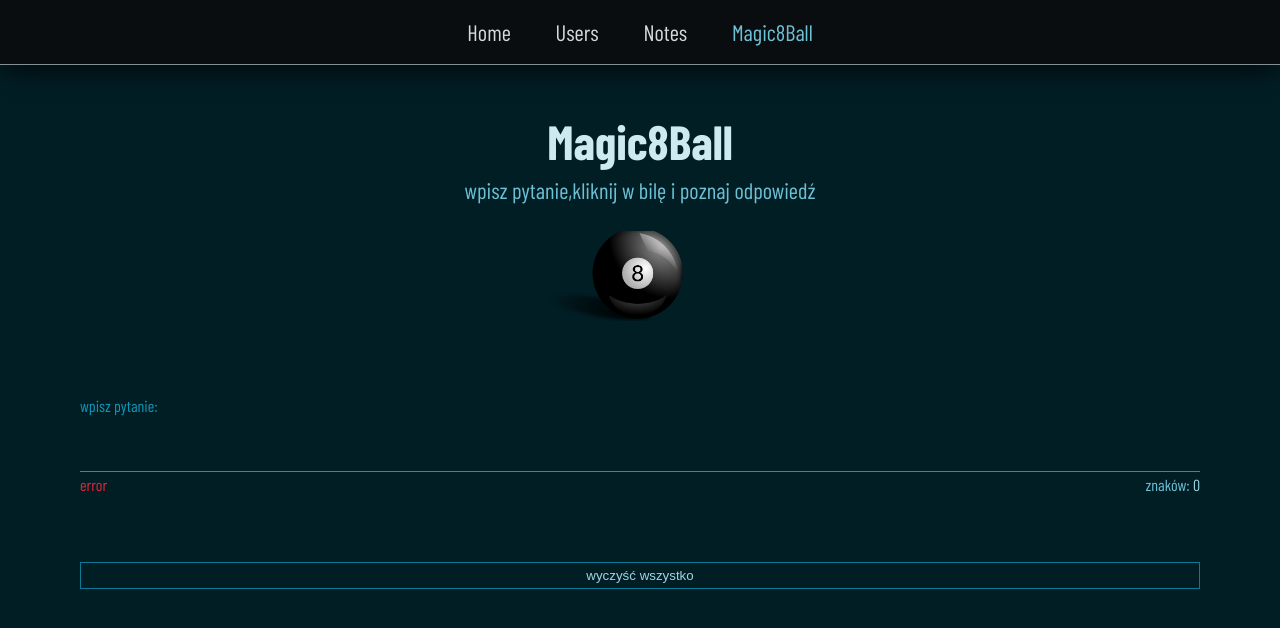
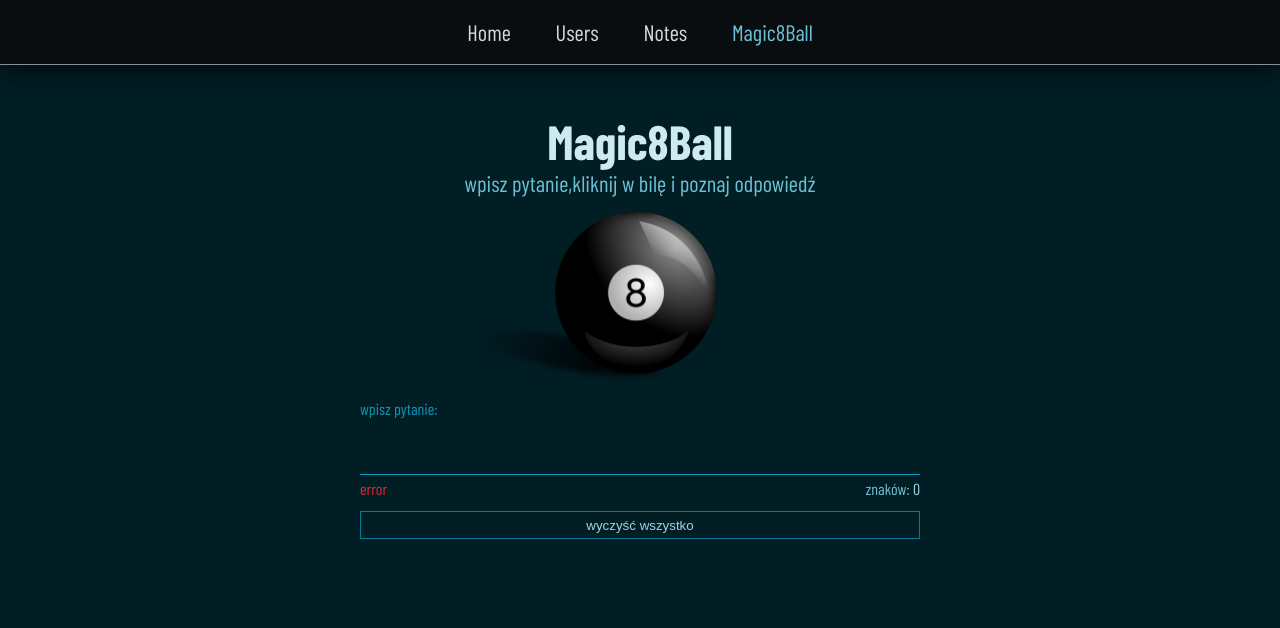
Before and after one commit to Scorpion19702022/SIMPLE_PROJECT_REACT_REDUX, a React (Vite) app: page /Magic8Ball in a window 1280 px wide. Shown: the top 628 px of the page. Built offline with nearby package versions, Linux system fonts and the light colour scheme; a web font is replaced by a local one.

Commit message:
added style for desktop

```diff
--- a/src/Components/Magic8Ball/Styles/Magic8BallAction.module.css
+++ b/src/Components/Magic8Ball/Styles/Magic8BallAction.module.css
@@ -121,7 +121,7 @@
 
 .input {
 	width: 100%;
-	padding: 0.4em 0em;
+	padding: 0.2em 0em;
 	background: none;
 	border: none;
 	border-bottom: 0.04em solid var(--color-color05);
@@ -164,7 +164,7 @@
 @media (min-width: 1200px) {
 	.wrapper {
 		width: 90%;
-		height: 520px;
+		height: 460px;
 	}
 
 	.heading {
@@ -177,10 +177,22 @@
 
 	.box_img {
 		width: 100%;
-		height: 100px;
+		height: 40%;
 	}
 
 	.img {
-		width: 12%;
+		height: 100%;
+	}
+
+	.box_inputs {
+		width: 50%;
+	}
+
+	.input {
+		font-size: 2em;
+	}
+
+	.btn {
+		width: 50%;
 	}
 }
```
